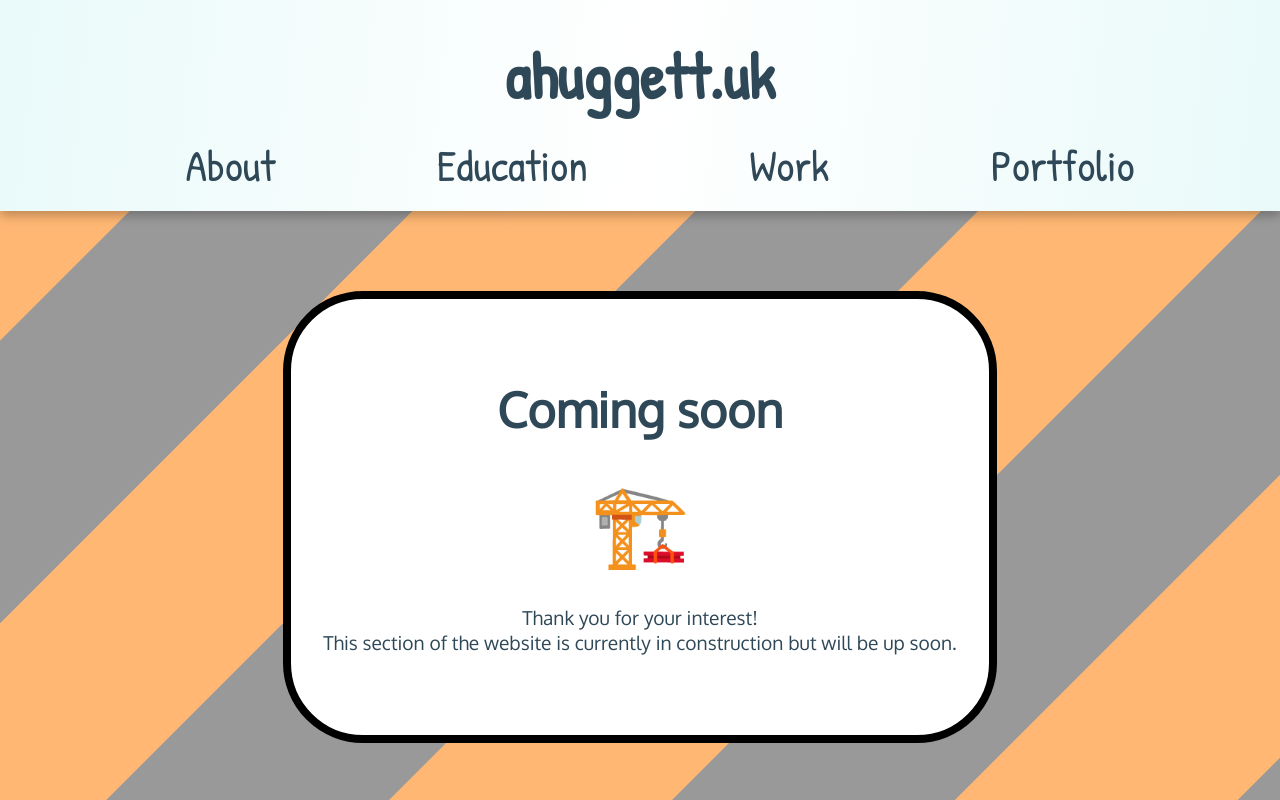
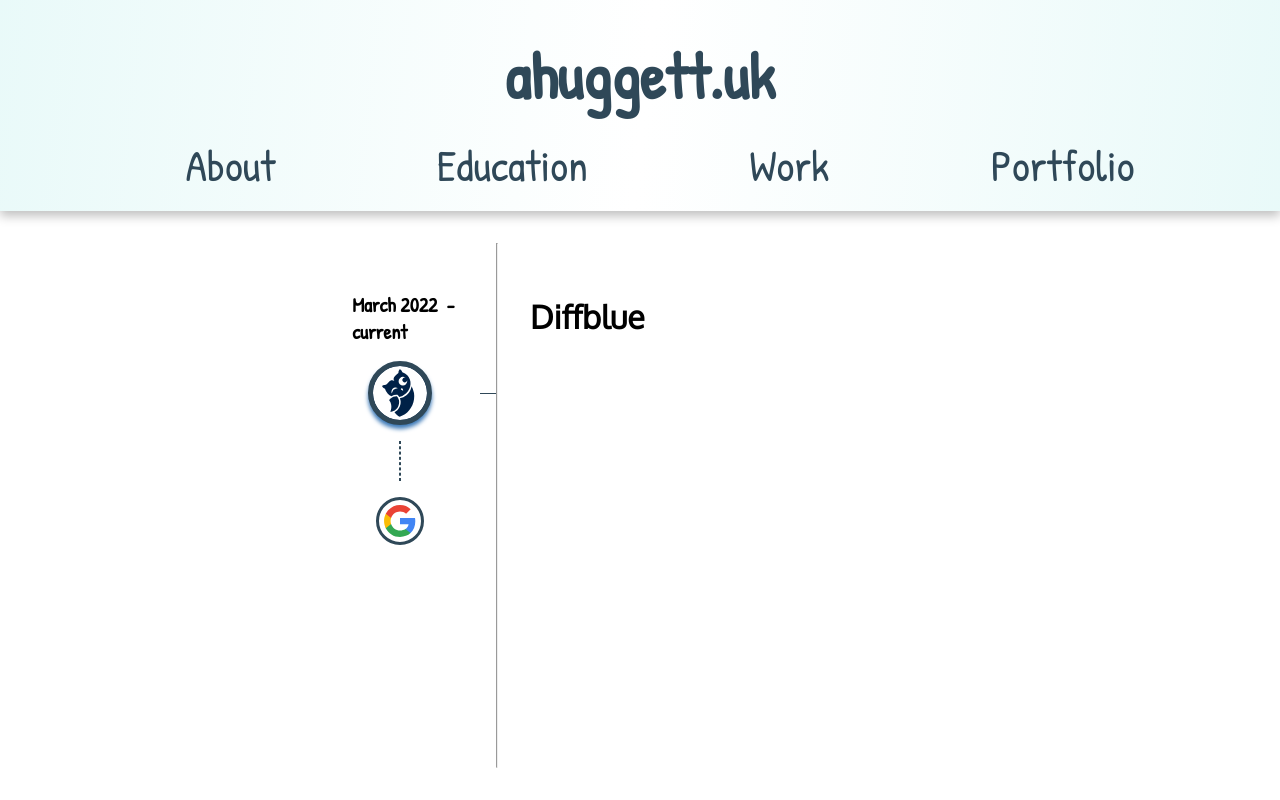
Before and after one commit to ahuggett26/website, a React (Create React App) app: page /work in a window 1280 px wide. Built offline with nearby package versions, Linux system fonts and the light colour scheme; a web font is replaced by a local one.

Commit message:
Add experience page

```diff
--- /dev/null
+++ b/src/components/home/experience/Experience.scss
@@ -0,0 +1,7 @@
+.experience-container {
+    height: 100%;
+    width: 50%;
+
+    margin: auto;
+    padding: 2rem 0;
+}
--- /dev/null
+++ b/src/components/home/experience/Experience.tsx
@@ -0,0 +1,27 @@
+import { Component } from 'react';
+import Timeline, { InstanceInTime } from '../../common/Timeline';
+import diffblueLogo from '../../../resources/images/experience/diffblue-logo.svg';
+import googleLogo from '../../../resources/images/experience/google-logo.svg';
+import diffblueMd from './Diffblue.md';
+import googleMd from './Google.md';
+import './Experience.scss';
+
+class Experience extends Component {
+  componentDidMount() {
+    document.title = "Education - ahuggett.uk"
+  }
+
+  render() {
+    const educationInstances = [
+      new InstanceInTime(new Date("Mar 2022"), undefined, diffblueLogo, "#002147", false, diffblueMd),
+      new InstanceInTime(new Date("Oct 2018"), new Date("Oct 2021"), googleLogo, undefined, true, googleMd)
+    ];
+    return (
+      <div className='experience-container'>
+        <Timeline instances={educationInstances} />
+      </div>
+    );
+  }
+}
+
+export default Experience;
--- a/src/index.tsx
+++ b/src/index.tsx
@@ -10,6 +10,7 @@ import Home from './components/home/Home';
 import About from './components/home/about/About';
 import { createBrowserRouter, Navigate, RouterProvider } from 'react-router-dom';
 import Education from './components/home/education/Education';
+import Experience from './components/home/experience/Experience';
 
 const router = createBrowserRouter([
   {
@@ -31,7 +32,7 @@ const router = createBrowserRouter([
       },
       {
         path: "work",
-        element: <ComingSoon/>
+        element: <Experience/>
       },
       {
         path: "portfolio",
```
